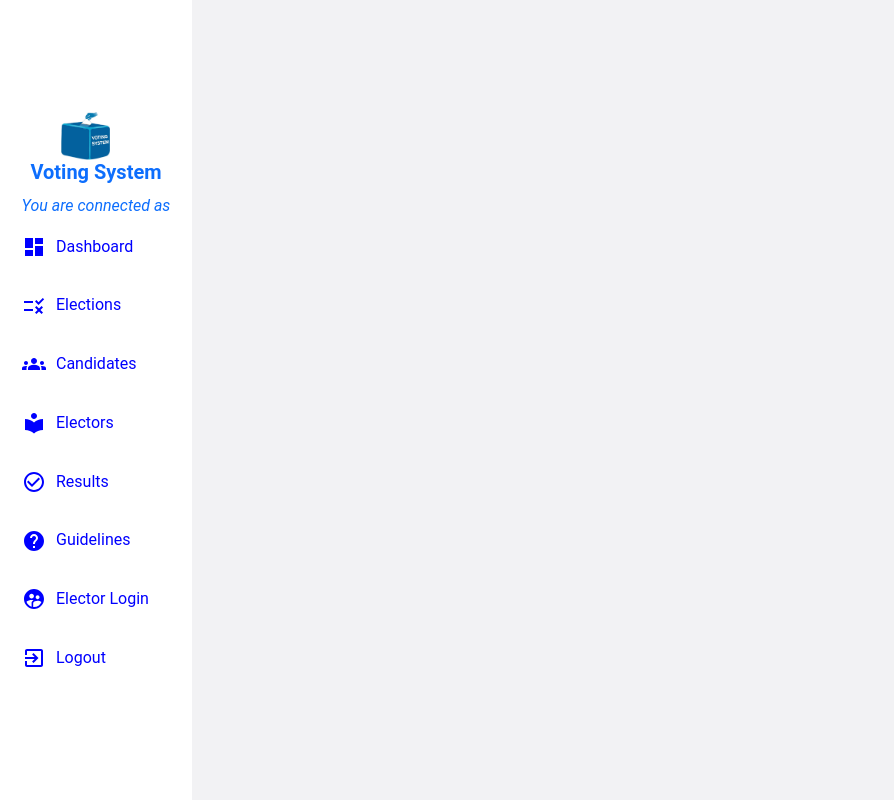
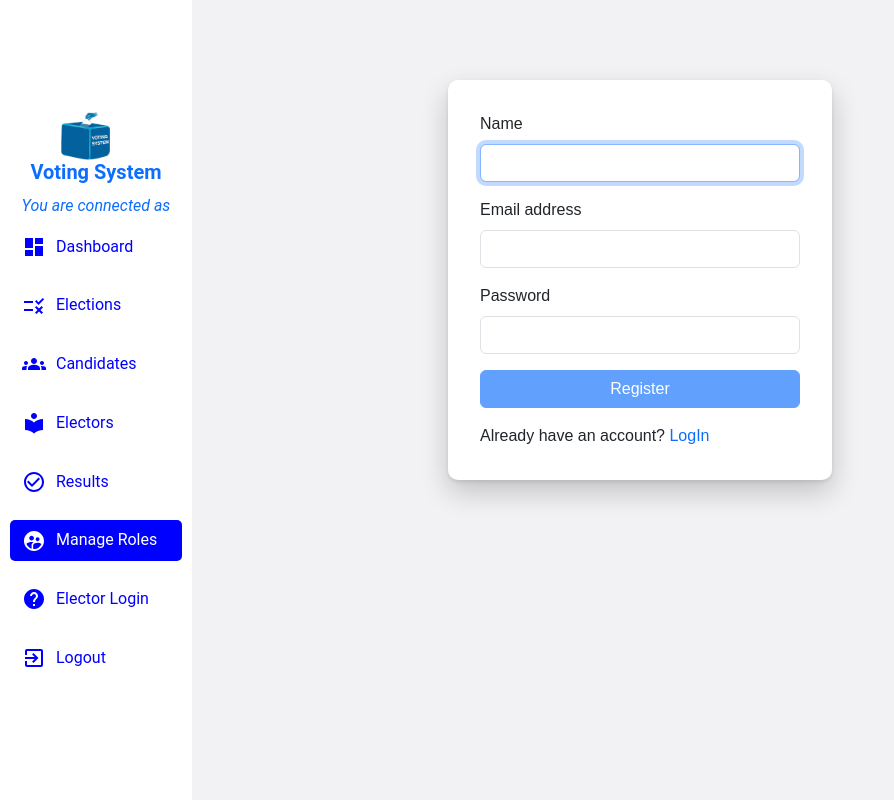
Before and after one commit to christianbiring1/fictional-octo-waddle, a React (Vite) app: page /manage_admins in a window 1280 px wide. Shown: the whole page, without its empty margins (0-894 px from the left). Built offline with nearby package versions, Linux system fonts and the light colour scheme.

Commit message:
Readjust the routing

```diff
--- a/src/App.jsx
+++ b/src/App.jsx
@@ -16,10 +16,10 @@ function App() {
     <Routes>
       <Route path='*' element={<Admin />} />
       <Route path="/admin_register" element={<AdminSignUp />} />
-      <Route path="/admin_login" element={<Login />} />
       <Route path="/user_login" element={<UserLogin />} />
       <Route path='/user/:id' element={<UserDetails />} />
       <Route path="/user" element={<MainPage />} />
+      <Route path="/" element={<Login />} />
     </Routes>
     </>
   )
--- a/src/components/admin/index.jsx
+++ b/src/components/admin/index.jsx
@@ -10,8 +10,9 @@ import EditElector from "./pages/editElector";
 import Results from "./pages/results";
 // import AdminLogin from "./registration/log_in";
 import AdminLogOut from "./registration/logout";
-import GuideLines from "./pages/guidelines";
+// import GuideLines from "./pages/guidelines";
 import './index.css';
+import AdminSignUp from "./registration/sign_up";
 
 
 const Admin = () => {
@@ -36,9 +37,9 @@ const Admin = () => {
           <Route path="/edit-elector/:user_id" element={<EditElector />}/>
           <Route path="/electors" element={<Electors />}/>
           <Route path="/results" element={<Results />}/>
-          <Route path="/guidelines" element={<GuideLines />} />
+          <Route path="/manage_admins" element={<AdminSignUp />} />
           <Route path="/admin_logout" element={<AdminLogOut />} />
-          <Route path="/" element={<DashBoard/>} />
+          <Route path="/admin_dashboard" element={<DashBoard/>} />
         </Routes>
       </div>
     </div>
--- a/src/components/admin/sidebar.jsx
+++ b/src/components/admin/sidebar.jsx
@@ -16,7 +16,7 @@ const SideBar = ({ user }) => {
 
   const navItem = [
     {
-      path: '/',
+      path: '/admin_dashboard',
       label: 'Dashboard',
       icon: <DashboardIcon />
     },
@@ -41,14 +41,14 @@ const SideBar = ({ user }) => {
       icon: <CheckCircleOutlineIcon />
     },
     {
-      path: '/guidelines',
-      label: 'Guidelines',
-      icon: <HelpIcon />
+      path: '/manage_admins',
+      label: 'Manage Roles',
+      icon: <SupervisedUserCircleIcon />
     },
     {
       path: '/user_login',
       label: 'Elector Login',
-      icon: <SupervisedUserCircleIcon />
+      icon: <HelpIcon />
     },
     {
       path: '/admin_logout',
```
